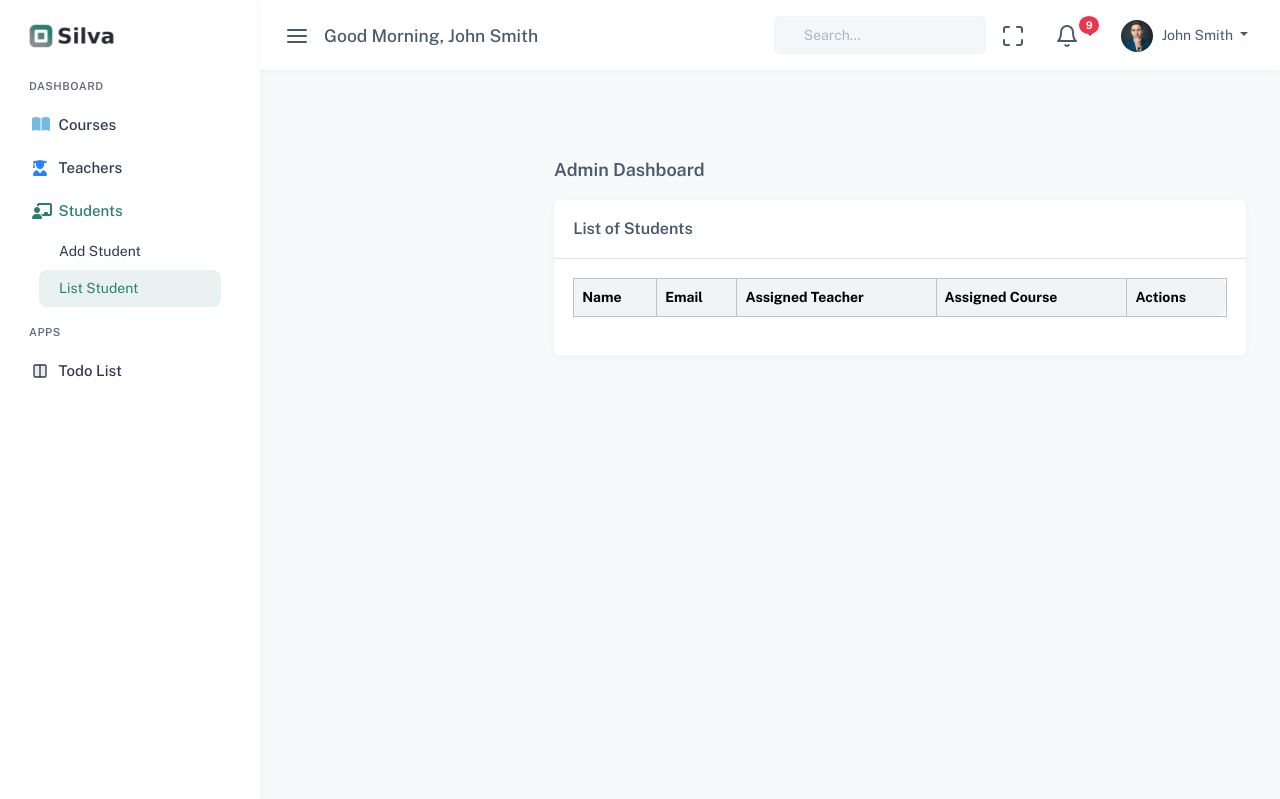
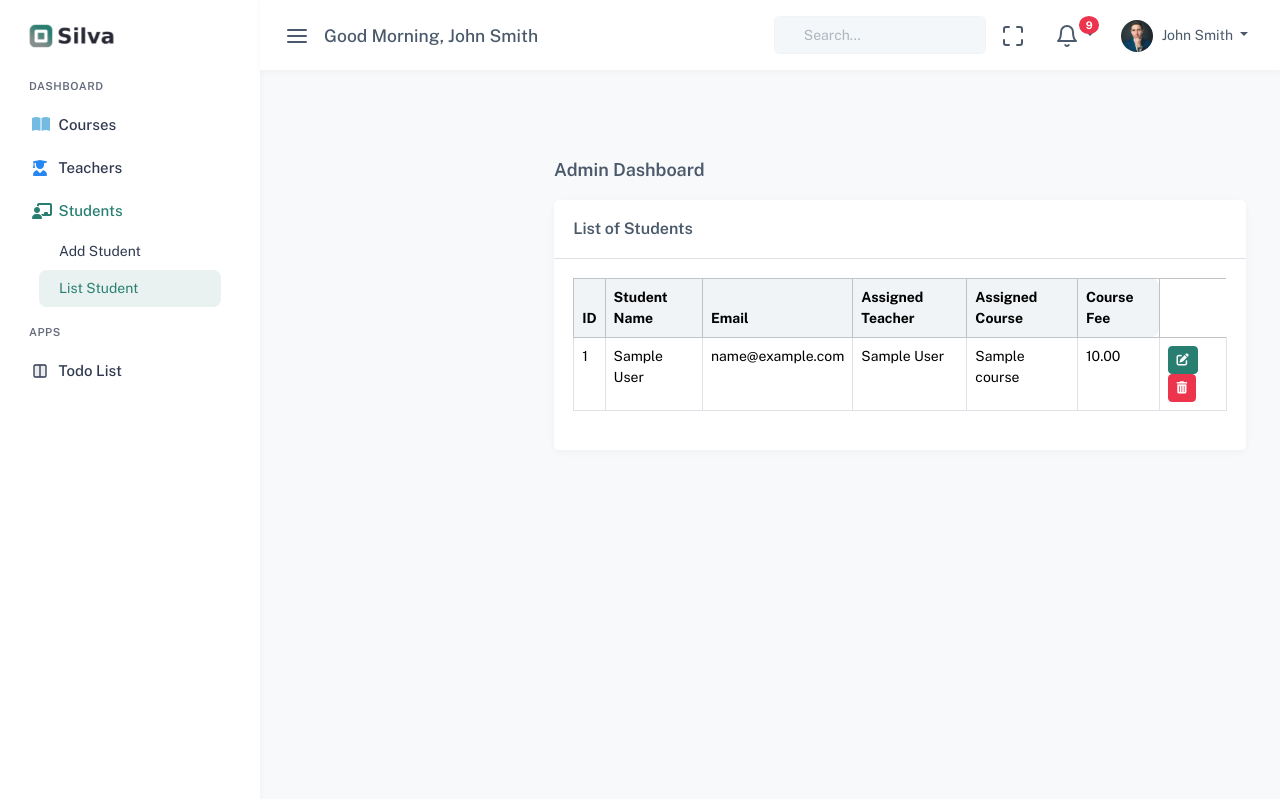
Before and after one commit to Hammad7491/Quran, a Laravel app: page /students in a window 1280 px wide. Shown: the top 799 px of the page. Run offline with Laravel 12, Linux system fonts and the light colour scheme; tables that the repository leaves empty hold one stand-in row (values such as "Sample post"); lists and menus that the app fills with data are empty; parts of the project's set-up code (start-up, migrations or seed data) failed here and were passed over; some libraries are stand-ins or nearby versions.

Commit message:
changes at night

```diff
--- a/app/Http/Controllers/CourseController.php
+++ b/app/Http/Controllers/CourseController.php
@@ -41,4 +41,10 @@
         return redirect()->back()->with('success', 'Course added successfully!');
     }
 
+    public function index()
+    {
+        $courses = Course::all(); // Fetch all courses
+        return view('admin.courses.index', compact('courses'));
+    }
+
 }
--- a/app/Http/Controllers/StudentController.php
+++ b/app/Http/Controllers/StudentController.php
@@ -17,6 +17,10 @@
     {
         // Fetch all users where role is 'student'
         $students = User::where('role', 'student')->get();
+
+        $students = Student::with(['teacher', 'course'])->get();
+
+        return view('admin.student.index', compact('students'));
 
         // Pass the students data to the view
         return view('admin.student.index', compact('students'));
--- a/app/Models/Student.php
+++ b/app/Models/Student.php
@@ -9,18 +9,21 @@
 {
     use HasFactory;
 
-    protected $fillable = ['user_id','student_id', 'teacher_id', 'course_id'];
+    protected $fillable = [ 'user_id', 'teacher_id', 'course_id'];
 
-    public function student()
+    // Relationship with User (if students are users)
+    public function user()
     {
-        return $this->belongsTo(User::class, 'student_id');
+        return $this->belongsTo(User::class, 'user_id');
     }
 
+    // Relationship with Teacher (assuming teachers are also stored in the users table)
     public function teacher()
     {
         return $this->belongsTo(User::class, 'teacher_id');
     }
 
+    // Relationship with Course
     public function course()
     {
         return $this->belongsTo(Course::class, 'course_id');
--- a/resources/views/admin/layouts/sidebar.blade.php
+++ b/resources/views/admin/layouts/sidebar.blade.php
@@ -37,10 +37,10 @@
                     <div class="collapse" id="sidebarCourses">
                         <ul class="nav-second-level">
                             <li>
-                                <a href="{{ route('admin.dashboard') }}" class="tp-link">Add Course</a>
+                                <a href="{{ route('course.create') }}" class="tp-link">Add Course</a>
                             </li>
                             <li>
-                                <a href="." class="tp-link">List Course</a>
+                                <a href="{{ route('admin.courses.index') }}" class="tp-link">List Course</a>
                             </li>
                         </ul>
                     </div>
--- a/resources/views/admin/student/index.blade.php
+++ b/resources/views/admin/student/index.blade.php
@@ -42,11 +42,12 @@
                             <table id="datatable" class="table table-bordered dt-responsive nowrap">
                                 <thead class="table-light">
                                     <tr>
-                                        <th>Name</th>
+                                        <th>ID </th>
+                                        <th>Student Name</th>
                                         <th>Email</th>
                                         <th>Assigned Teacher</th>
                                         <th>Assigned Course</th>
-                                        <th>Actions</th>
+                                        <th>Course Fee</th>
                                     </tr>
                                 </thead>
                                 <tbody>
@@ -54,9 +55,15 @@
                                     @foreach($students as $student)
                                     <tr>
                                         <td>{{ $student->id }}</td>
-                                        <td>{{ $student->name }}</td>
-                                        <td>{{ $student->email }}</td>
-                                        <td>{{ $student->created_at }}</td>
+
+                                        <td>{{ $student->user ? $student->user->name : 'N/A' }}</td>
+
+
+                                        <td>{{ $student->user ? $student->user->email : 'N/A' }}</td>
+
+                                        <td>{{ $student->teacher ? $student->teacher->name : 'N/A' }}</td>
+                                        <td>{{ $student->course ? $student->course->name : 'N/A' }}</td>
+                                        <td>{{ $student->course ? $student->course->price : 'N/A' }}</td>
                                         <td>
                                             <button class="btn btn-sm btn-primary">
                                                 <i class="fas fa-edit"></i>
--- a/resources/views/admin/teacher/index.blade.php
+++ b/resources/views/admin/teacher/index.blade.php
@@ -47,7 +47,7 @@
                                     <tr>
                                         <th>Name</th>
                                         <th>Email</th>
-                                        <th>Status</th>
+
                                         <th>Action</th>
                                     </tr>
                                 </thead>
--- a/routes/web.php
+++ b/routes/web.php
@@ -51,3 +51,7 @@
 Route::get('/students', [StudentController::class, 'index'])->name('admin.student.index');
 
 Route::get('/teachers', [TeacherController::class, 'index'])->name('admin.teacher.index');
+
+Route::get('/students', [StudentController::class, 'index'])->name('admin.student.index');
+
+Route::get('/courses', [CourseController::class, 'index'])->name('admin.courses.index');
```
Also changed, not shown: resources/views/admin/courses/index.blade.php (+7 -31 lines), resources/views/admin/student/create.blade.php (+9 -9 lines), 2 other files.
